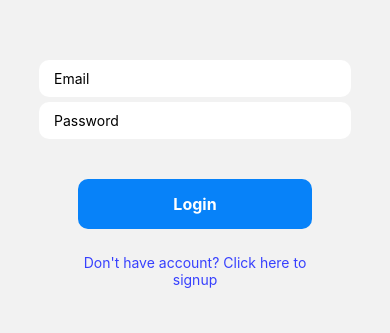
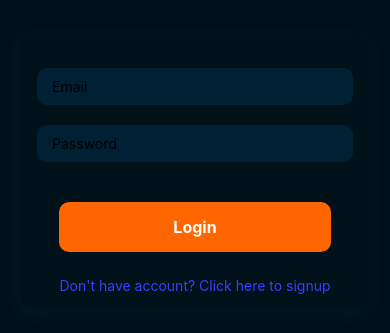
Before and after one commit to hruday97/codefest, a React Native app in the folder codefest/: screen /Login in a window 390 px wide. Shown: the part 251-584 px from the top of the page. Built offline with nearby package versions, Linux system fonts and the light colour scheme; no server answers.

Commit message:
started login UI

```diff
--- a/codefest/screen/LoginScreen.js
+++ b/codefest/screen/LoginScreen.js
@@ -43,7 +43,7 @@ const LoginScreen = () => {
                 console.log("Logged in with:", user.email);
                 navigation.navigate("Home")
             })
-            .catch((error) => setError(error.code));
+            .catch((error) => setError(error.code)); //To display the error message above Login Button. Format the code for more sensible text.
     };
 
     useEffect(() => {
@@ -57,6 +57,7 @@ const LoginScreen = () => {
 
     return (
         <KeyboardAvoidingView style={styles.container} behavior="padding">
+            <View style={styles.boxMain}>
             <View style={styles.inputContainer}>
                 <TextInput
                     placeholder="Email"
@@ -92,6 +93,7 @@ const LoginScreen = () => {
                     Don't have account? Click here to signup
                 </Text>
             </View>
+            </View>
         </KeyboardAvoidingView>
     );
 };
@@ -103,17 +105,33 @@ const styles = StyleSheet.create({
         flex: 1,
         justifyContent: "center",
         alignItems: "center",
+        backgroundColor: "#00111a",
     },
-    inputContainer: { width: "80%" },
+    boxMain: {
+        backgroundColor: "00111a",
+        width: "90%",
+        justifyContent: "center",
+        alignItems: "center",
+        borderRadius: 15,
+        paddingTop: 15,
+        paddingBottom: 15,
+        shadowColor: "#002133",
+        shadowOffset: {width: -2, height: 4},
+        shadowOpacity: 0.5,
+        shadowRadius: 15,
+    },
+    inputContainer: {
+        width: "90%",
+    },
     input: {
-        backgroundColor: "white",
+        backgroundColor: "#002133",
         paddingHorizontal: 15,
         paddingVertical: 10,
         borderRadius: 10,
-        marginTop: 5,
+        marginTop: 20,
+        width: "100%",
     },
     buttonContainer: {
-        width: "60%",
         justifyContent: "center",
         alignItems: "center",
         marginTop: 40,
@@ -128,7 +146,7 @@ const styles = StyleSheet.create({
         textAlign: "center",
     },
     button: {
-        backgroundColor: "#0782F9",
+        backgroundColor: "#ff6600",
         width: "100%",
         padding: 15,
         borderRadius: 10,
```
